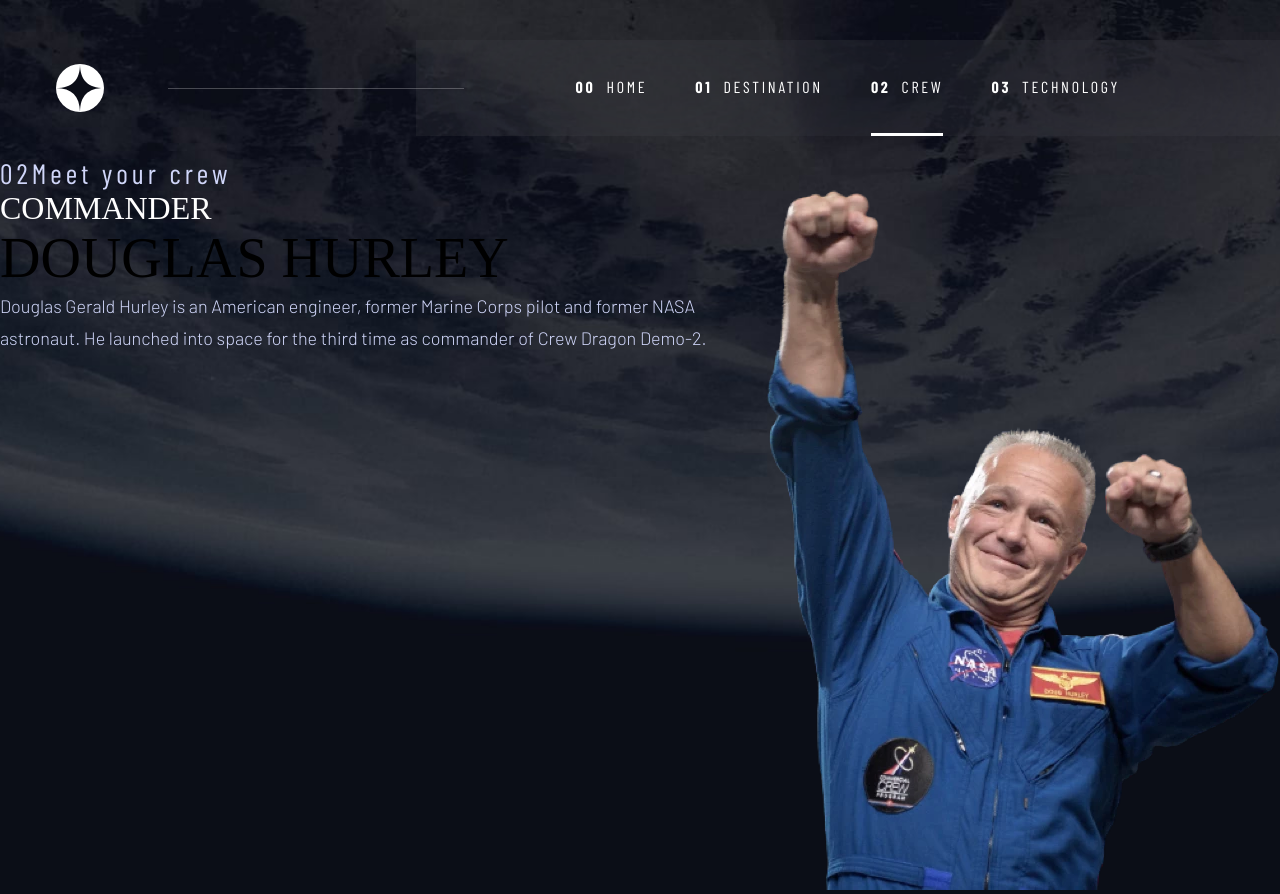
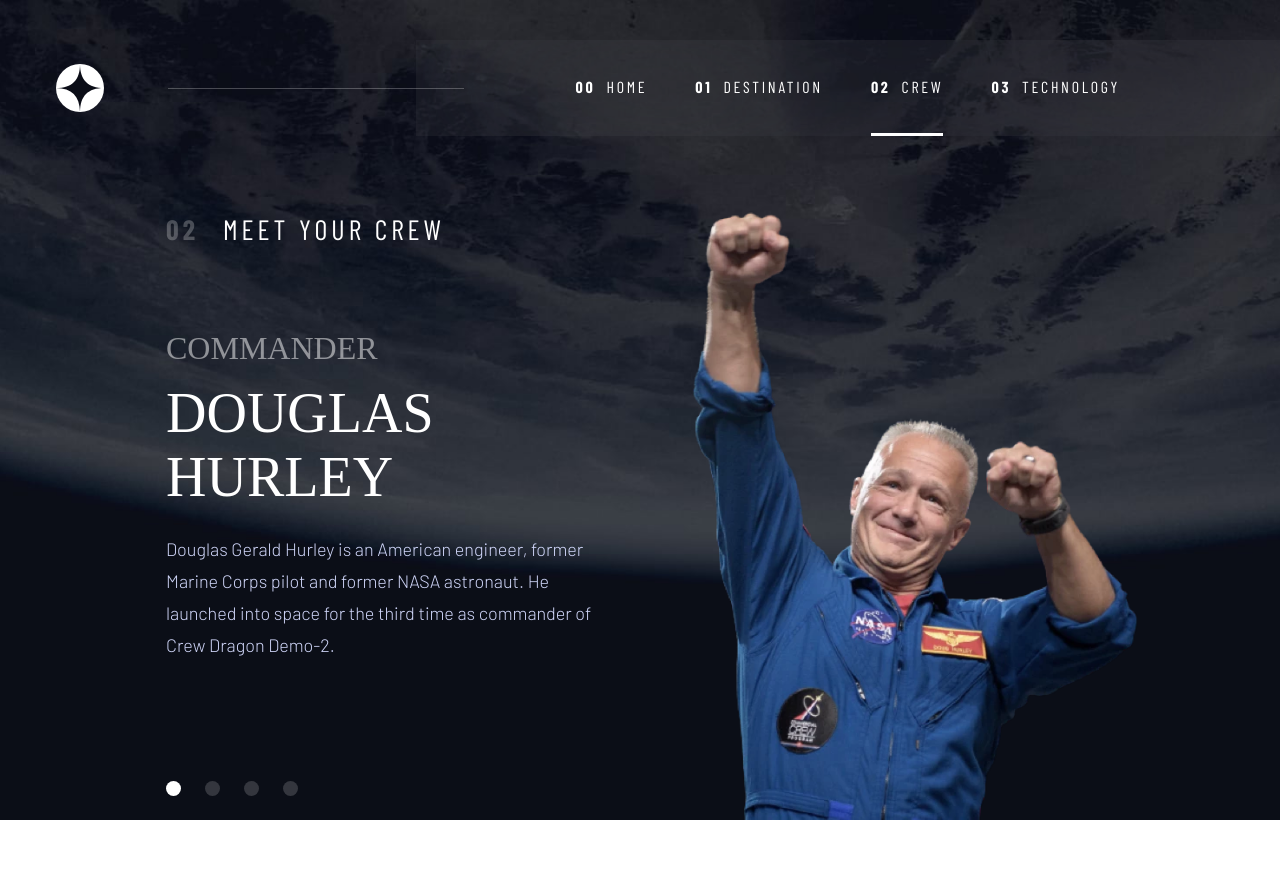
Before and after one commit to gcarter89/space-tourism-website, a React (Create React App) app: page /crew in a window 1280 px wide. After the commit the page ends 824 px from the top, so only its background shows below. Built offline with nearby package versions, Linux system fonts and the light colour scheme; a web font is replaced by a local one.

Commit message:
crew-desktop-buildout completed

```diff
--- a/src/Styles/Crew.module.scss
+++ b/src/Styles/Crew.module.scss
@@ -2,28 +2,68 @@
     display: grid;
     grid-template-rows: auto auto;
     grid-template-columns: auto auto;
+    margin-top: 56px;
 }
 
 .heading {
     grid-row: 1;
+    color: rgba(255,255,255,1);
+    text-transform: uppercase;
+    span {
+        font-weight: 700;
+        color: rgba(255,255,255,0.25);
+        padding-right: 24px;
+    }
 }
 
 .crewImageContainer {
+    height: 608px;
     grid-column: 2;
-    grid-row: 2;
+    grid-row: 1/3;
+    .crewImage {
+        height: 100%;
+    }
 }
 
 .crewSelectorCopyGroup {
+    display: flex;
+    flex-direction: column-reverse;
+    justify-content: flex-end;
     grid-column: 1;
     grid-row: 2;
+    margin-top: 80px;
+    margin-right: 82px;
+    margin-bottom: 20px;
+}
+
+.crewCopy {
+    h4 {
+        color: rgba(255,255,255,0.5);
+    }
+
+    h3 {
+        margin-top: 15px;
+        color: rgba(255,255,255,1);
+    }
+
+    p {
+        margin-top: 24px;
+        width: 444px;
+    }
+
 }
 
 .crewSelector {
+    height: 15px;
+    width: 132px;
     display: flex;
     justify-content: space-between;
+    margin-top: 120px;
     cursor: pointer;
 
     .crewSelectorPoint {
+        height: 15px;
+        width: 15px;
         border-radius: 50%;
         background-color: rgba(255,255,255,0.17);
     }
@@ -41,6 +81,7 @@
     .crewSection {
         display: flex;
         flex-direction: column-reverse;
+        margin-top: unset;
     }
 
     .heading {
@@ -59,7 +100,11 @@
 
     .crewSelectorCopyGroup {
         display: flex;
-        flex-direction: column-reverse;
+        justify-content: unset;
+        padding-bottom: unset;
+        margin-right: unset;
+        margin-top: unset;
+        // flex-direction: column-reverse;
     }
 
     .crewCopy {
@@ -82,6 +127,7 @@
         }
 
         p {
+            width: unset;
             margin-top: 16px;
         }
     }
@@ -100,6 +146,7 @@
     }
 
     .crewImageContainer {
+        height: unset;
         display: flex;
         justify-content: center;
         margin-top: 40px;
--- a/src/Styles/Main.module.scss
+++ b/src/Styles/Main.module.scss
@@ -6,10 +6,20 @@
     margin-bottom: 132px;
 }
 
+.mainCrew {
+    margin-left: 166px;
+    margin-right: 166px;
+}
+
 @media screen and (max-width: 1200px) {
     .main {
         margin-right: 144px;
         margin-left: 144px;
+    }
+
+    .mainCrew {
+        margin-left: unset;
+        margin-right: unset;
     }
 }
 
```
